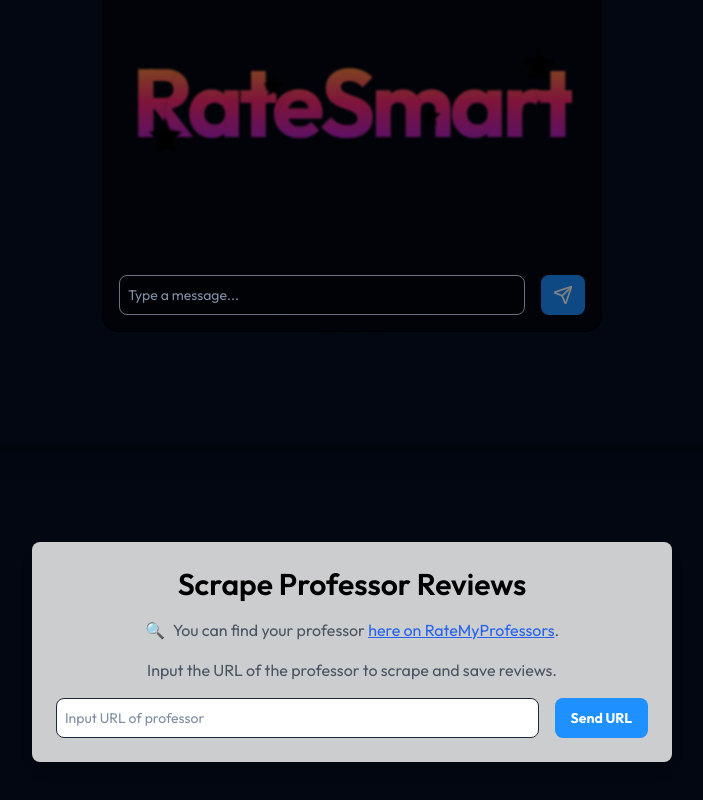
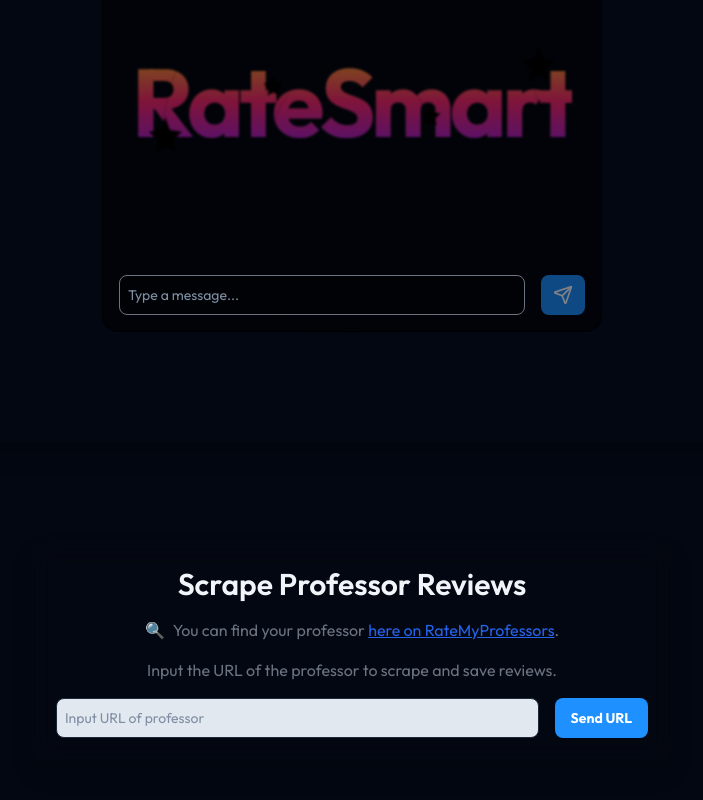
Before and after one commit to jorgeandrespadilla/rmp-ai-assistant, a Next.js app: page /chat in a window 1280 px wide. Shown: the part 362-1162 px from the top of the page, without its empty margins (288-991 px from the left). Built offline with nearby package versions, Linux system fonts and the light colour scheme; no server answers.

Commit message:
style: improve chat design

```diff
--- a/package.json
+++ b/package.json
@@ -37,6 +37,7 @@
     "react": "^18.3.1",
     "react-dom": "^18",
     "react-hot-toast": "^2.4.1",
+    "react-markdown": "^9.0.1",
     "recharts": "^2.12.7",
     "slugify": "^1.6.6",
     "sonner": "^1.5.0",
--- a/src/app/api/chat/route.ts
+++ b/src/app/api/chat/route.ts
@@ -11,7 +11,7 @@
 const systemPrompt = `
 You are a rate my professor agent to help students find classes, that takes in user questions and answers them.
 For every user question, the top 3 professors that match the user question are returned.
-Use them to answer the question if needed.
+Use them to answer the question if needed. Don't invent fake professors. Just use the information you have. If you don't have the information, just say so. Always be helpful and polite. Use markdown to format your responses. Always delimit each review so that the user can easily read them.
 `;
 
 export async function POST(req: Request) {
@@ -33,16 +33,16 @@
         }
     });
 
-    let resultString = '';
+    let resultString = 'Similar Results:';
     dbResults.forEach((match) => {
         resultString += `
-        Returned Results:
+        \n\n
         Professor: ${match.professor.name}
+        Subject: ${match.subject.name}
         Review: ${match.content}
-        Subject: ${match.subject.name}
         Quality Rating: ${match.qualityRating}
         Difficulty Rating: ${match.difficultyRating}
-        \n\n`;
+        `;
     });
 
     const lastMessageContent = lastMessage.content + resultString;
--- a/src/app/chat/page.tsx
+++ b/src/app/chat/page.tsx
@@ -168,7 +168,11 @@
                   transition={{ type: "spring", stiffness: 350, damping: 40 }}
                 >
                   <ChatNotification
-                    description={msg.content}
+                    description={
+                      msg.role === 'assistant' && !msg.content
+                        ? 'Thinking...'
+                        : msg.content
+                    }
                     color={msg.role === 'assistant' ? '#00C9A7' : '#FFB800'}
                     icon={msg.role === 'assistant' ? '🤖' : '👤'}
                   />
@@ -200,18 +204,18 @@
         </Stack>
       </Box>
       {/*Section - Input for Web Scraping */}
-      <div className="mb-10 w-1/2 p-6 bg-white/80 rounded-lg backdrop-blur-md flex flex-col justify-center items-center shadow-lg overflow-y-auto mx-auto my-auto">
+      <div className="mb-10 w-1/2 p-6 [box-shadow:0_0_0_1px_rgba(0,0,0,.1),0_2px_4px_rgba(0,0,0,.1),0_12px_24px_rgba(0,0,0,.1)] transform-gpu dark:bg-transparent dark:backdrop-blur-md dark:[border:1px_solid_rgba(255,255,255,.1)] dark:[box-shadow:0_-20px_80px_-20px_#ffffff1f_inset] rounded-lg backdrop-blur-md flex flex-col justify-center items-center shadow-lg overflow-y-auto mx-auto my-auto">
         <div className="text-center mb-4">
-          <h5 className="text-3xl font-semibold text-black mb-4">
+          <h5 className="text-3xl font-semibold text-slate-100 mb-4">
             Scrape Professor Reviews
           </h5>
           <div className="flex items-center justify-center space-x-2 mb-4">
             <span>🔍</span>
-            <p className="text-gray-600">
+            <p className="text-gray-500">
               You can find your professor <a href="https://www.ratemyprofessors.com/" className="text-blue-600 underline hover:text-blue-800" target="_blank" rel="noopener noreferrer">here on RateMyProfessors</a>.
             </p>
           </div>
-          <p className="text-gray-600">
+          <p className="text-gray-500">
             Input the URL of the professor to scrape and save reviews.
           </p>
         </div>
@@ -222,7 +226,7 @@
             placeholder="Input URL of professor"
             value={urlProf}
             onChange={(e) => setUrlProf(e.target.value)}
-            className="p-2 border rounded-lg focus:outline-none focus:ring-2 focus:ring-green-500 flex-grow bg-white text-black"
+            className="p-2 border rounded-lg focus:outline-none focus:ring-2 focus:ring-green-500 flex-grow bg-slate-200 text-black placeholder-gray-700"
           />
           <Button
             onClick={sendURL}
--- a/src/components/ui/notification.tsx
+++ b/src/components/ui/notification.tsx
@@ -1,4 +1,5 @@
 import React from 'react';
+import ReactMarkdown from 'react-markdown';
 import { cn } from "@/lib/utils";
 
 interface Item {
@@ -42,9 +43,11 @@
               )}
             </figcaption>
           )}
-          <p className="text-sm font-normal dark:text-white/60">
+          <ReactMarkdown className="text-sm font-normal dark:text-white/60" components={{
+            hr: () => <hr className="my-2 border-gray-200 dark:border-gray-500" />,
+          }}>
             {description}
-          </p>
+          </ReactMarkdown>
         </div>
       </div>
     </figure>
```
Also changed, not shown: 1 other file (tests, documents, lock files or other folders).
